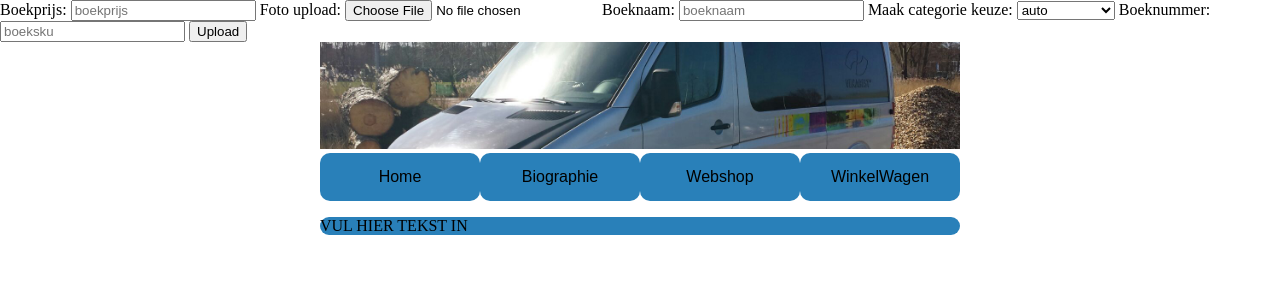
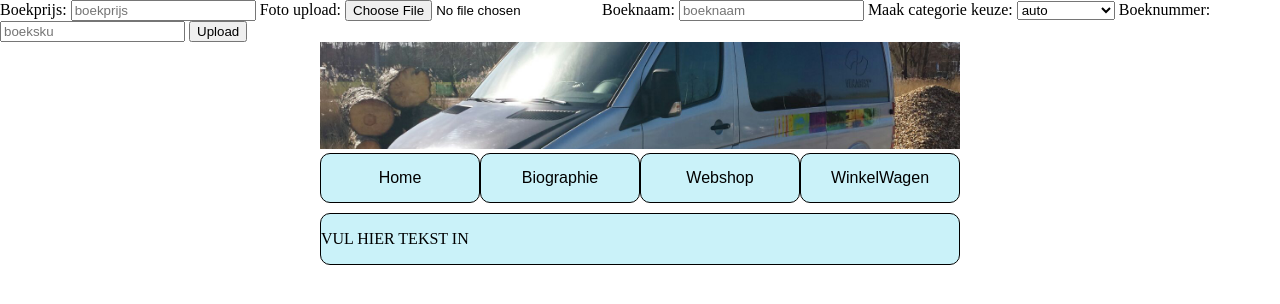
Before and after one commit to Aeversil/VekaBest, a PHP site: page /VekaBestAdmin.php in a window 1280 px wide. Shown: the top 304 px of the page. Run offline with PHP 8.4, Linux system fonts and the light colour scheme; data comes from the database, SQL or seed files in the repository; some libraries are stand-ins or nearby versions.

Commit message:
VekaBest

```diff
--- a/VekaBest.css
+++ b/VekaBest.css
@@ -27,13 +27,17 @@ html,body{
 }
 .pagina{
   text-align: left;
-  background: #2980b9;
+  background: #caf2f9;
   width: 50%;
   height: 100%;
   margin: 0 auto;
   /*display: inline-block;*/
   border-radius: 10px;
   margin-top: 10px;
+  box-sizing: border-box;
+  -moz-box-sizing: border-box;
+  -webkit-box-sizing: border-box;
+  border: 1px solid;
 }
 button:focus {
     outline: none;
@@ -41,7 +45,7 @@ button:focus {
 button{
   border-radius: 10px;
   align-items: center;
-  background: #2980b9;
+  background: #caf2f9;
   color: black;
   border: none;
   padding: 15px;
@@ -62,7 +66,14 @@ button:hover{
   margin: 0 auto;
   text-align: left;
 }
-.navigation button,
+.navigation button{
+  width: 25%;
+  box-sizing: border-box;
+  -moz-box-sizing: border-box;
+  -webkit-box-sizing: border-box;
+  border: 1px solid;
+  border-radius: 10px;
+}
 .navigation div{
   width: 25%;
 }
@@ -87,13 +98,18 @@ button:hover{
   text-align: center;
   display: none;
   position: absolute;
-  background: #16a085;
+  background: #caf2f9;
   color: black;
   width: 250px;
   font-size: 15px;
   z-index: 1;
   border-radius: 10px;
   box-shadow: 0px 8px 16px 0px rgba(0,0,0,0.2);
+  box-sizing: border-box;
+  -moz-box-sizing: border-box;
+  -webkit-box-sizing: border-box;
+  border: 1px solid;
+  border-radius: 10px;
 }
 .dropdown-content.show{
   width: 100%;
```
